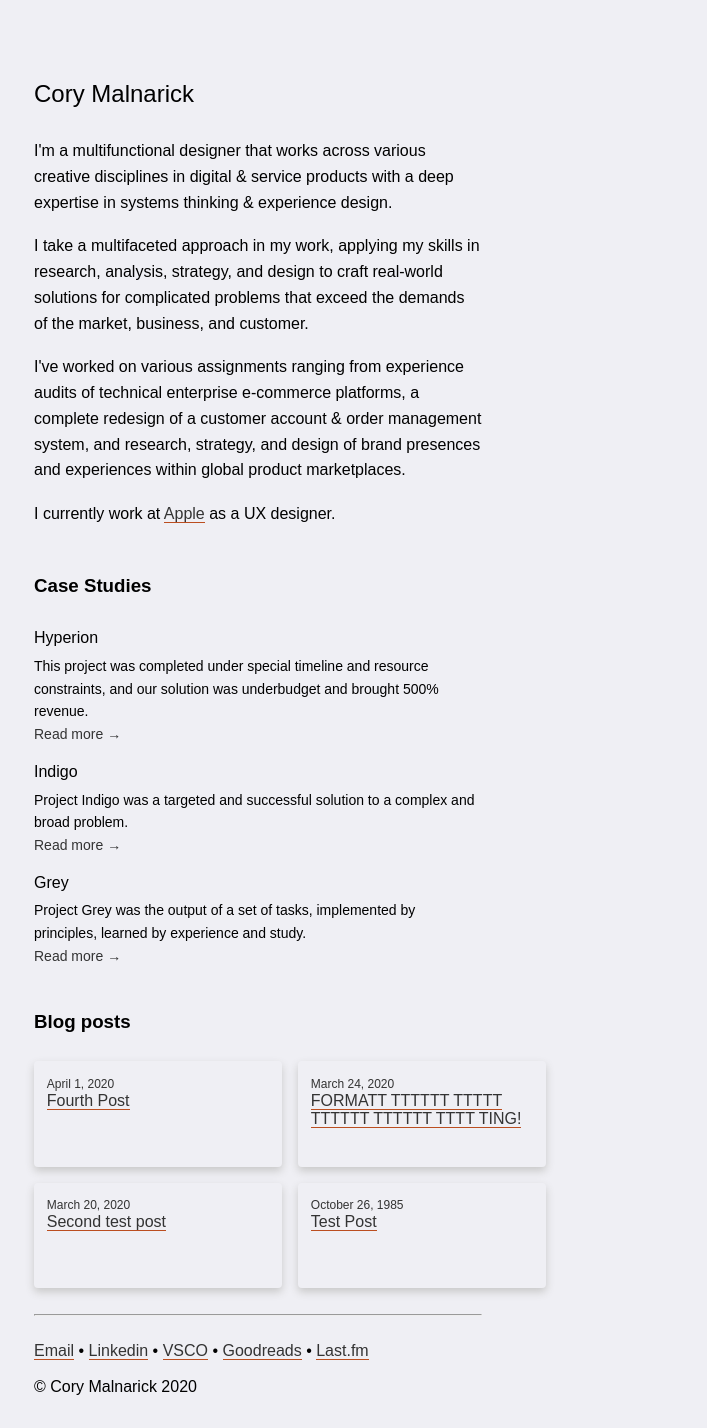
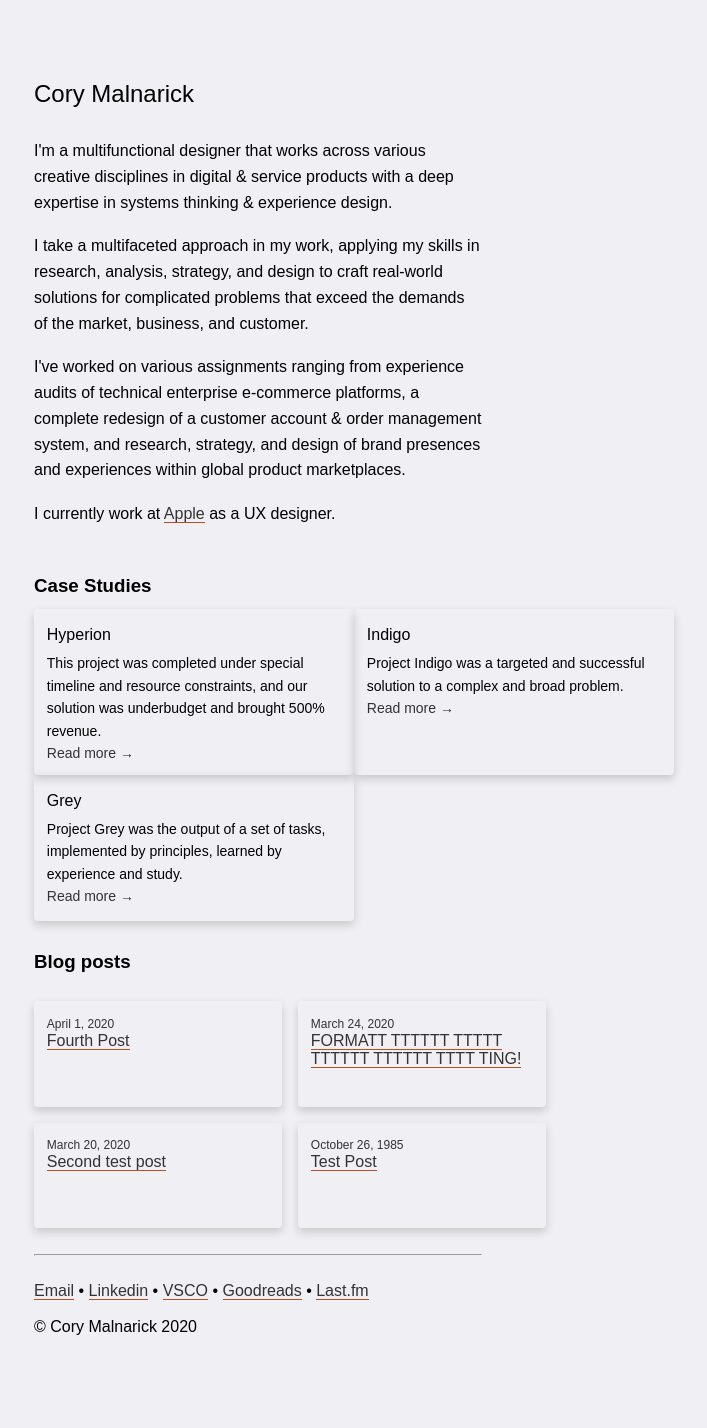
Before and after one commit to foundmonster/foundmonster.github.io, a Jekyll site: the page built from index.html, in a window 1280 px wide. Shown: the whole page, without its empty margins (30-737 px from the left). Built offline with Jekyll 4.4.1, drawn with Linux system fonts in a browser that asks for light colours; some web fonts are replaced; after the commit the page ends 1368 px from its top, so only the background shows below that.

Commit message:
case study cards

```diff
--- a/_sass/main.scss
+++ b/_sass/main.scss
@@ -35,6 +35,28 @@ body {
 
 main {
 	flex: 1 0 auto;
+}
+
+.projectgrid {
+    display: grid;
+    max-width: 40rem;
+    grid-template-columns: repeat(auto-fill, minmax(288px, 1fr))
+}
+
+.projectgrid div {
+    border-radius: 4px;
+    padding: 0.8rem;
+    min-height: 120px;
+    box-shadow: 0px 4px 8px rgb(200, 200, 200);
+    transition-property: box-shadow, transform;
+    transition-duration: .2s, .2s;
+    transition-timing-function: linear, ease-in;
+}
+
+.projectgrid div:hover {
+    box-shadow: 0px 8px 12px rgb(200, 200, 200);
+    -webkit-transform: translateY(-3px);
+    transform: translateY(-3px);
 }
 
 .bloggrid {
--- a/index.html
+++ b/index.html
@@ -7,15 +7,16 @@ title: Cory Malnarick
 <p>I take a multifaceted approach in my work, applying my skills in research, analysis, strategy, and design to craft real-world solutions for complicated problems that exceed the demands of the market, business, and customer.</p><br>
 <p>I've worked on various assignments ranging from experience audits of technical enterprise e-commerce platforms, a complete redesign of a customer account & order management system, and research, strategy, and design of brand presences and experiences within global product marketplaces.</p><br>
 <p>I currently work at <a href="https://apple.com">Apple</a> as a UX designer.</p><br><br>
-<ul><h3 style="font-weight: 700;">Case Studies</h3>
+<h3 style="font-weight: 700;">Case Studies</h3>
+<div class="projectgrid">
 	{% for post in site.categories.project %}
-		<li>
+		<div>
 			<p class="projectlisttitle">{{ post.title }}</p>
 			{% if post.description %}<p class="projectlistdescription">{{ post.description }}</p>{% endif %}
 			<a class="projectlistlink" href="{{ post.url }}">Read more →</a>
-		</li>
+		</div>
 	{% endfor %}
-</ul>
+</div>
 <br>
 <h3 style="font-weight: 700;">Blog posts</h3>
 <div class="bloggrid">
```
